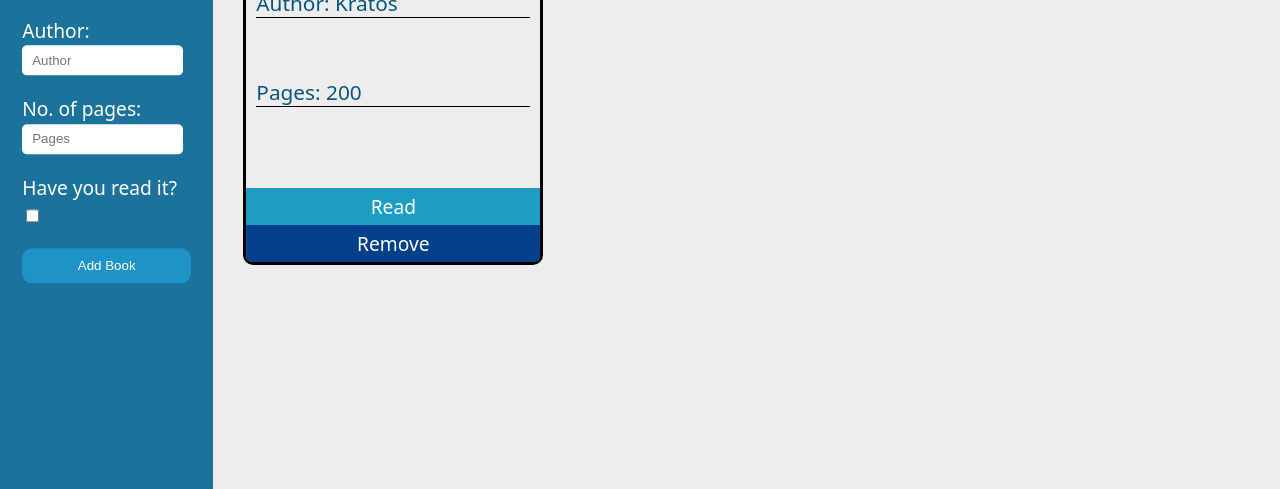
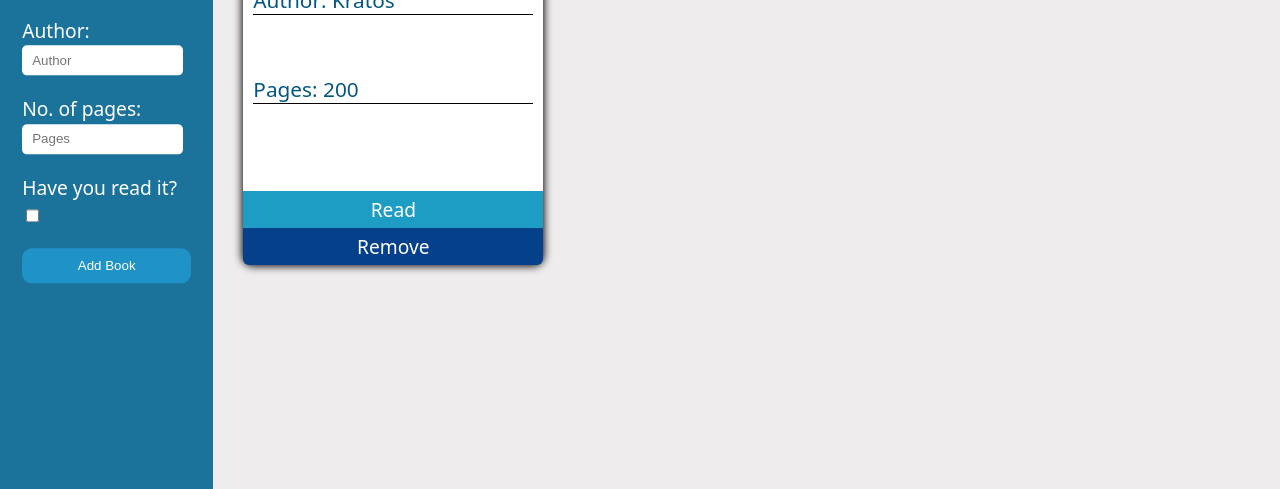
Before and after one commit to trinay-krishna/Library, a plain HTML site: page index.html in a window 1280 px wide. Shown: the part 311-800 px from the top of the page. Drawn offline with Linux system fonts and the light colour scheme.

Commit message:
Replace card border with box shadow

```diff
--- a/styles.css
+++ b/styles.css
@@ -37,9 +37,9 @@ body{
 .header{
     grid-row: 1;
     grid-column: 2/-1;
-    background-color: var(--background-color);
     display: flex;
     padding-bottom: 50px;
+    background-color: var(--background-color);
     >h1{
         margin: auto 0;
         margin-left: auto;
@@ -128,9 +128,10 @@ input:focus{
 }
 
 .book{
+    background-color: white;
+    box-shadow: 0px 0px 8px 1px black;
     height: 400px;
     width: 300px;
-    border: 3px solid black;
     border-radius: 10px;
     display: flex;
     flex-direction: column;
```
